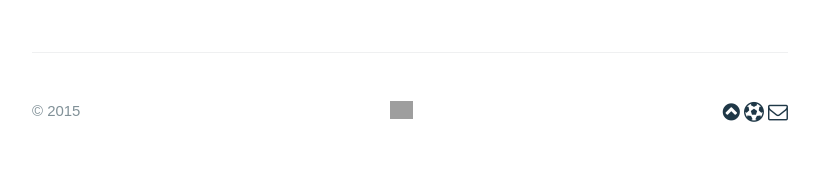
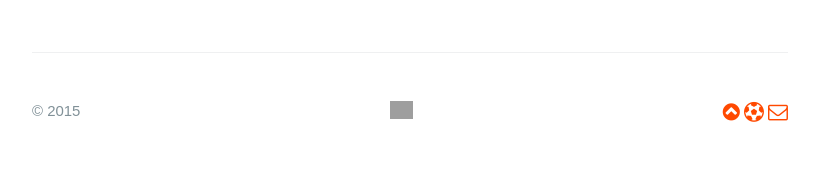
Before and after one commit to arcions/arcions.github.io, a Jekyll site: the page built from index.html, in a window 1280 px wide. Shown: the part 2138-2329 px from the top of the page, without its empty margins (230-1049 px from the left). Built offline with Jekyll 4.4.1, drawn with Linux system fonts in a browser that asks for light colours; nearby versions of some CDN libraries; some web fonts are replaced; Markdown is read by kramdown in place of the engine named in the settings; grey boxes are pictures that could not be loaded.

Commit message:
Update main.css

```diff
--- a/stylesheets/main.css
+++ b/stylesheets/main.css
@@ -161,11 +161,11 @@ h6 {
   font-size: 230%;
   font-weight: 300; }
 .page-header a {
-  color: #F60;
+  color: #FF4900;
   font-weight:300;
   text-decoration: none; }
     .page-header a:hover {
-      color: #444;
+      color: #1F3847;
       text-decoration:none;
       background-color:transparent;}
 
@@ -198,6 +198,16 @@ h6 {
   font-family:'Nuvo', sans-serif;
   font-size:83%;
 }
+  .site-footer a {
+    color: #FF4900;
+    font-weight:300;
+    text-decoration: none;
+  }
+    .site-footer a:hover {
+      color: #1F3847;
+      text-decoration:none;
+      background-color:transparent;
+    }
 
   @media screen and (min-width: 64em) {
     .site-footer {
```
